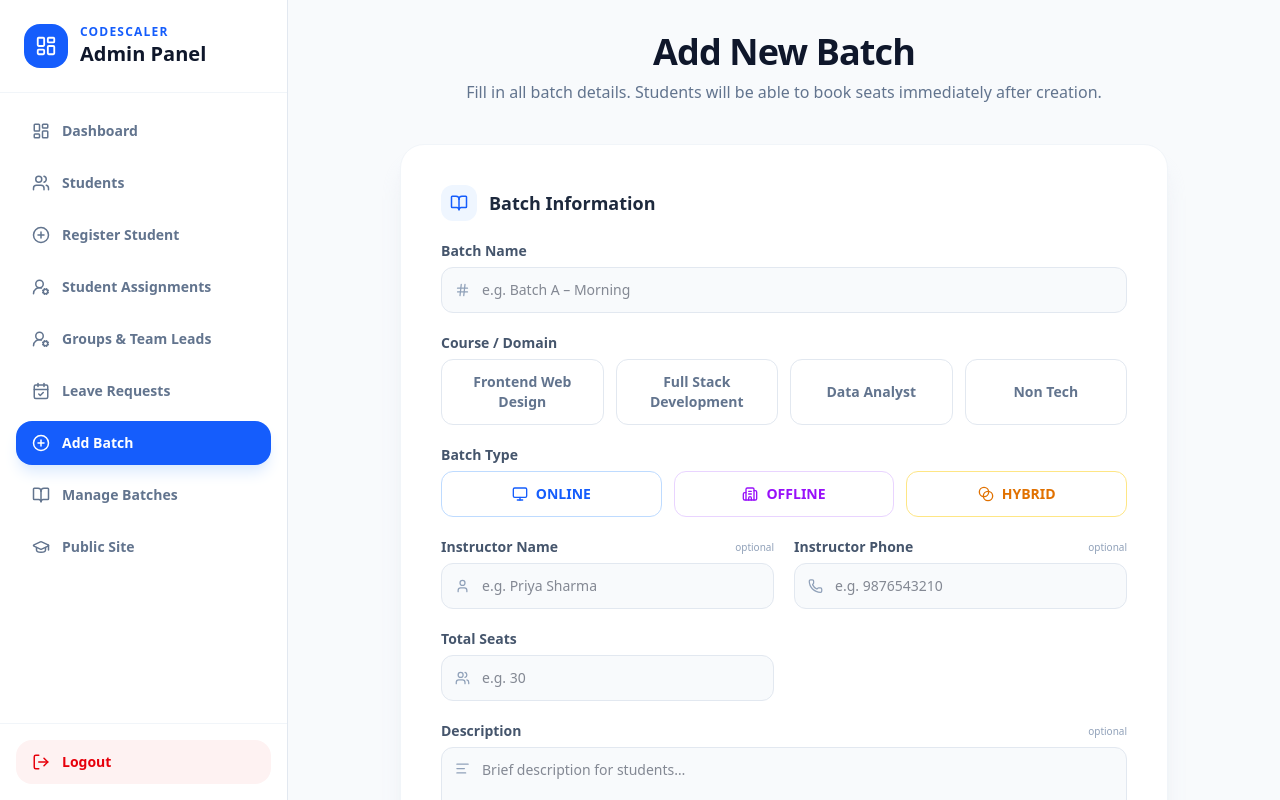
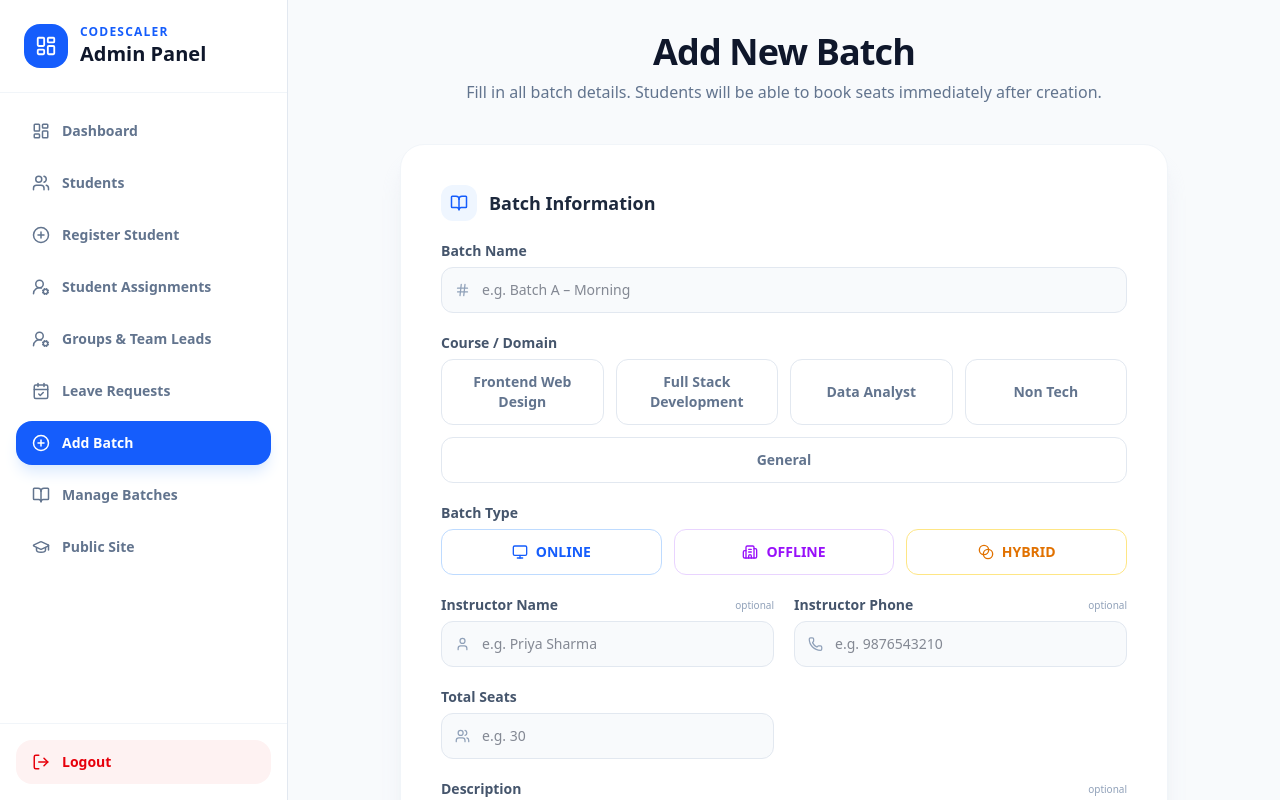
Before and after one commit to Ajaxparmar/intership, a Next.js app: page /admin/batches/add in a window 1280 px wide. Shown: the top 800 px of the page. Built offline with nearby package versions, Linux system fonts and the light colour scheme.

Commit message:
add general batch

```diff
--- a/app/admin/batches/add/page.tsx
+++ b/app/admin/batches/add/page.tsx
@@ -675,7 +675,7 @@ import { twMerge } from "tailwind-merge";
 
 function cn(...inputs: ClassValue[]) { return twMerge(clsx(inputs)); }
 
-const COURSES  = ["Frontend Web Design", "Full Stack Development", "Data Analyst", "Non Tech"];
+const COURSES  = ["Frontend Web Design", "Full Stack Development", "Data Analyst", "Non Tech", "General"];
 const DAYS_ALL = ["Mon", "Tue", "Wed", "Thu", "Fri", "Sat", "Sun"];
 const TYPES    = ["ONLINE", "OFFLINE", "HYBRID"] as const;
 type BatchType = typeof TYPES[number];
```
Also changed, not shown: app/api/duplicate/route.ts (line endings or trailing spaces).
